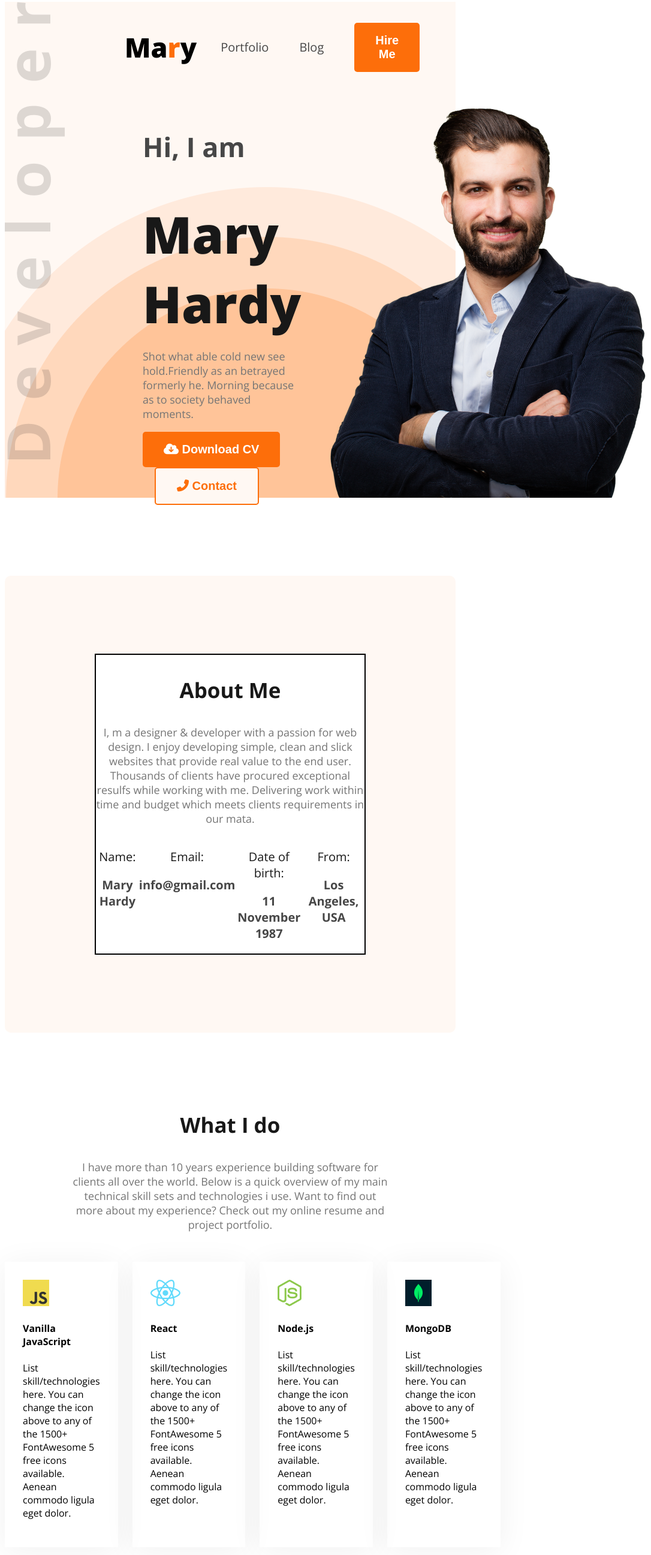
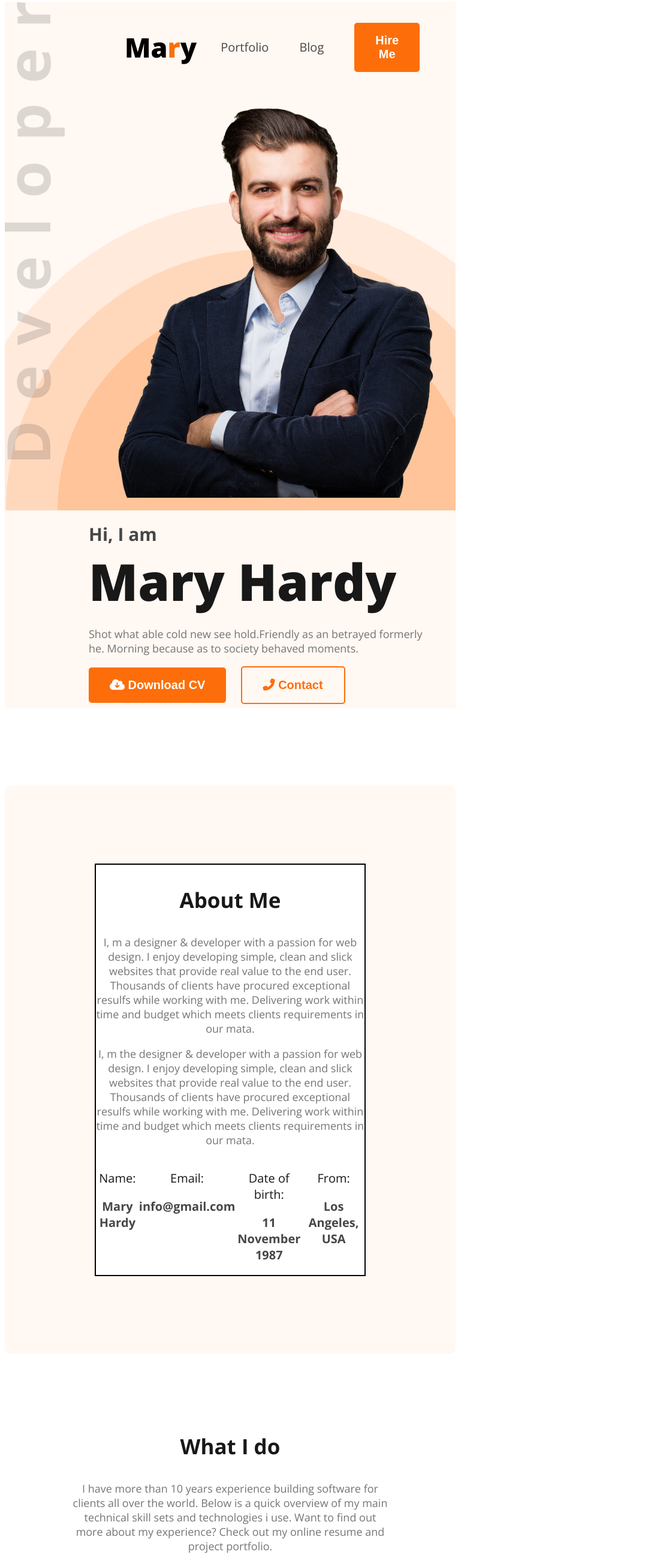
Before and after one commit to yeasmin-sy/responsive_wev_dev_portfolio, a plain HTML site: page index.html in a window 768 px wide. Shown: the part 5-2598 px from the top of the page at 60% size, 1086 px wide, since content can reach past the window. Drawn offline with nearby package versions, Linux system fonts and the light colour scheme.

Commit message:
making responsive for tablet

```diff
--- a/index.html
+++ b/index.html
@@ -52,6 +52,8 @@
         <div class="about about-bg">
            <h3 class="section-title">About Me</h3>
            <p class="section-description">I, m a designer & developer with a passion for web design. I enjoy developing simple, clean and slick websites that provide real value to the end user.
+            Thousands of clients have procured exceptional resulfs while working with me. Delivering work within time and budget which meets clients requirements in our mata.</p>
+            <p class="section-description">I, m the  designer &amp; developer with a passion for web design. I enjoy developing simple, clean and slick websites that provide real value to the end user.
             Thousands of clients have procured exceptional resulfs while working with me. Delivering work within time and budget which meets clients requirements in our mata.</p>
            <div class="about-items">
                <!-- .about-item*4>p.item-title+p.item-description -->
--- a/styles/style.css
+++ b/styles/style.css
@@ -7,7 +7,6 @@
     font-variation-settings:
       "wdth" 100;
   }
-
 
 
   /* Shared style */
@@ -64,6 +63,8 @@
   background-image: url("../images/developer.png"),url("../images/header_bg.png");
   background-repeat: no-repeat;
   background-position: left top, bottom right;
+
+
  }
 
 
@@ -141,6 +142,8 @@ nav li a{
   justify-content: space-between;
   margin-left: 230px;
   margin-right: 38px;
+
+
 }
 
 
@@ -269,9 +272,7 @@ footer input[type="text"], footer input[type="email"], footer textarea{
 }
 
 /* responsive media query */
-.hide{
-  display: none;
-}
+
 
 @media screen and (max-width:576px) {
   .skill-container, .resume-container, .footer, .about-items, .banner, nav, nav>ul{
@@ -296,6 +297,7 @@ footer input[type="text"], footer input[type="email"], footer textarea{
  .banner{
   margin: 20px;
   gap: 300px;
+
  }
  .header{
   background-image: none;
@@ -336,3 +338,40 @@ footer input[type="text"], footer input[type="email"], footer textarea{
   font-size: 16px;
 }
 }
+
+/* tablet specific media query */
+@media screen and (min-width:576px) and (max-width:990px) {
+ .resume-container,.skill-container{
+
+    flex-direction: column;
+    gap: 5px;
+  }
+  .banner-title{
+    /* font-size: 55px; */
+    margin-top: 0px;
+  }
+  .banner-greetings{
+    font-size: 30px;
+  }
+  .resume-container{
+   margin-left: 50px;
+  }
+  .footer{
+   padding: 20px;
+  }
+  .header{
+    background-position: left top, center right;
+  }
+  .banner{
+  margin-left: 140px;
+  flex-direction: column-reverse;
+  }
+  .skill-container{
+    display: grid;
+    grid-template-columns: repeat(2,1fr);
+  }
+  nav{
+    margin-right: 30px;
+  }
+
+}
```
